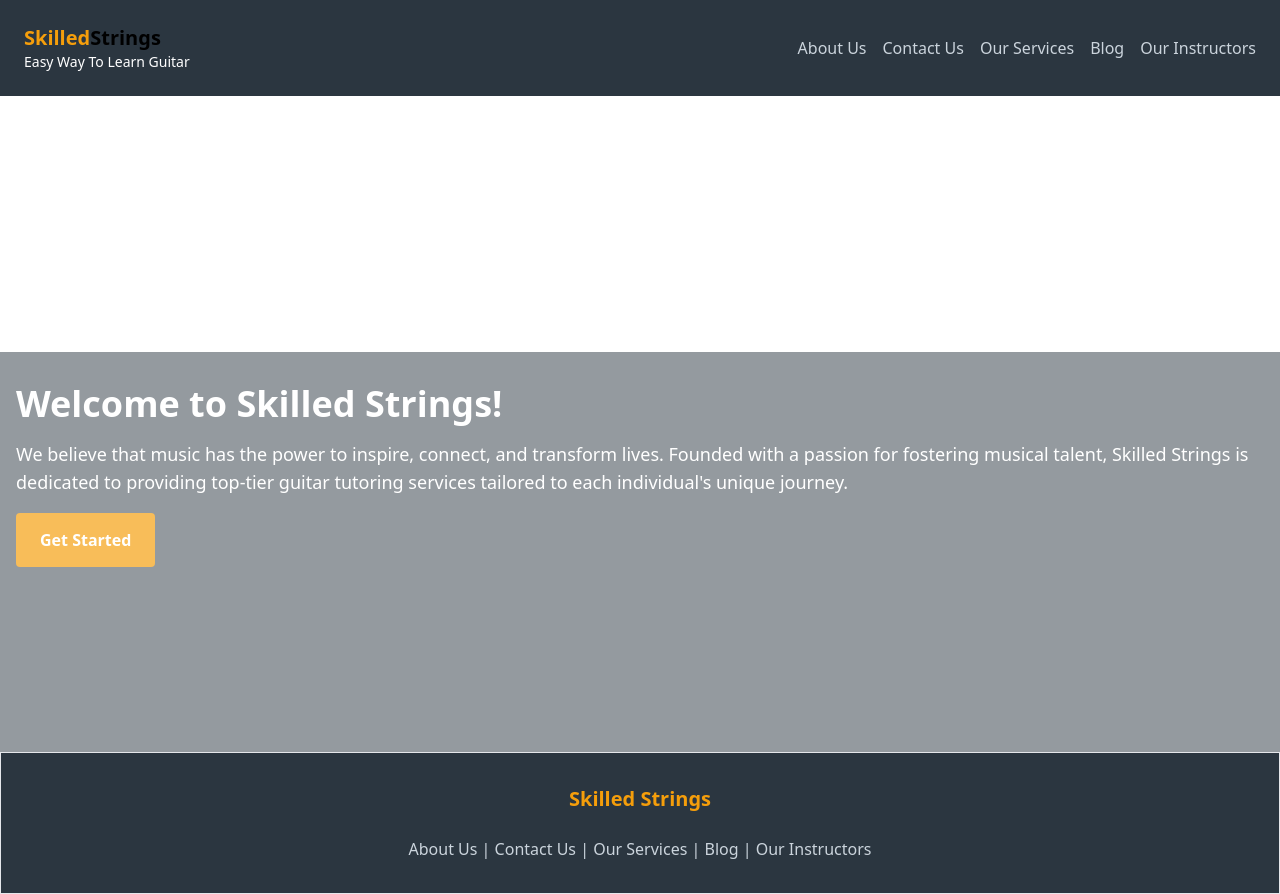
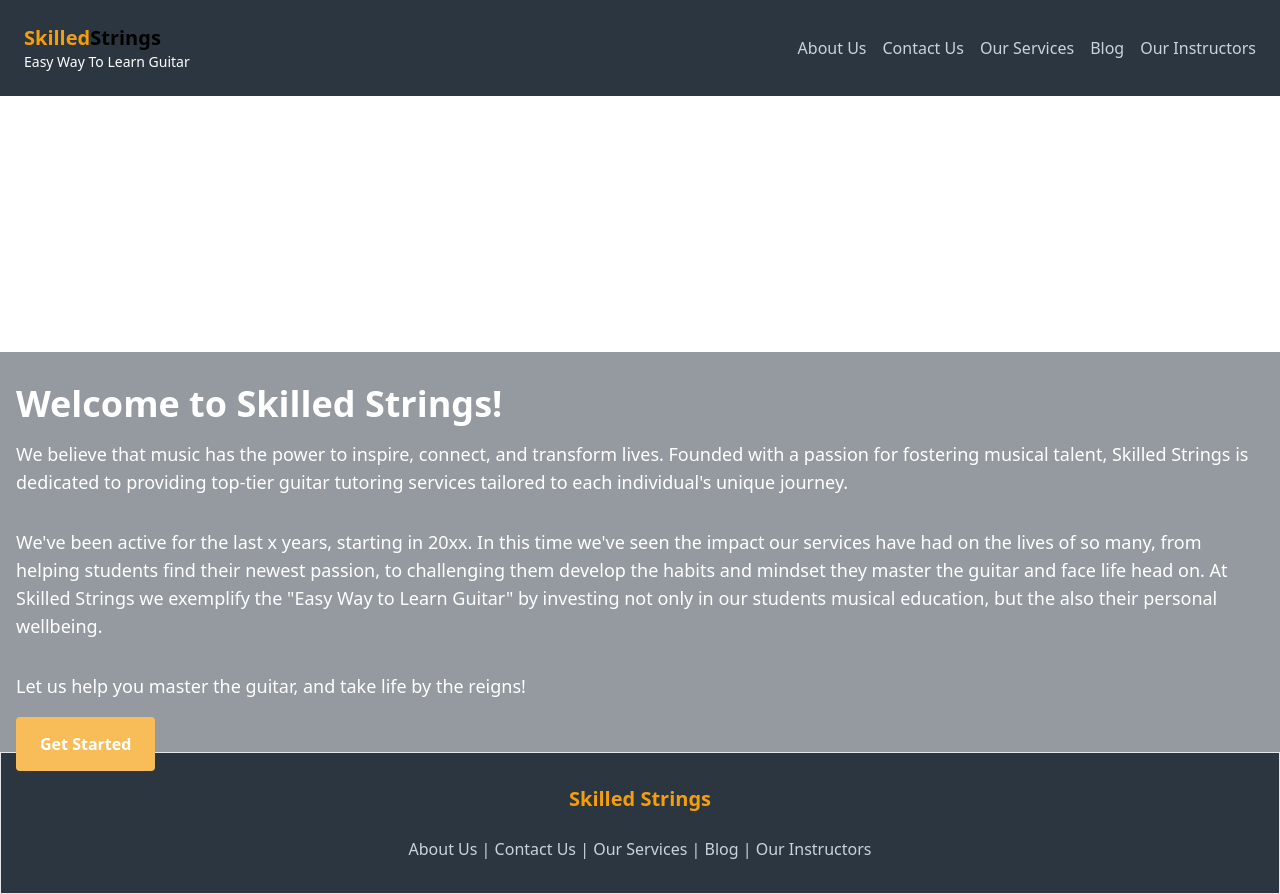
Before and after one commit to NayelBereket/web-development-final, a Nuxt app: page / in a window 1280 px wide. Built offline with nearby package versions, Linux system fonts and the light colour scheme.

Commit message:
Almost there

```diff
--- a/pages/index.vue
+++ b/pages/index.vue
@@ -4,7 +4,10 @@
       <h1 class="text-4xl font-bold mb-4">Welcome to Skilled Strings!</h1>
       <p class="text-lg mb-8">We believe that music has the power to inspire, connect, and transform lives. Founded with a passion for fostering musical talent, Skilled Strings is dedicated to providing top-tier guitar tutoring services tailored to each individual's unique journey.</p>
       <!-- Replace the button with a nuxt-link -->
-      <nuxt-link to="/page3" class="bg-buttercup-300 hover:bg-buttercup-500 text-white font-bold font-lg py-4 px-6 rounded">
+      <p class="text-lg mb-8">We've been active for the last x years, starting in 20xx. In this time we've seen the impact our services have had on the lives of so many, from helping students find their newest passion, to challenging them develop the habits and mindset they master the guitar and face life head on. At Skilled Strings we exemplify the "Easy Way to Learn Guitar" by investing not only in our students musical education, but the also their personal wellbeing. </p>
+      <!-- Replace the button with a nuxt-link -->
+      <p class="text-lg mb-8"> Let us help you master the guitar, and take life by the reigns! </p>
+      <nuxt-link to="/page1" class="bg-buttercup-300 hover:bg-buttercup-500 text-white font-bold font-lg py-4 px-6 rounded">
         Get Started
       </nuxt-link>
     </HeroSection>
--- a/pages/page1.vue
+++ b/pages/page1.vue
@@ -11,7 +11,7 @@
       <h2 class="text-3xl font-bold mb-4">Our Mission</h2>
       <p class="text-lg mb-8">Our mission at Skilled Strings is not just to teach guitar but to inspire a lifelong love of music. We believe that learning an instrument should be an enjoyable and rewarding experience, and we strive to create a supportive and encouraging environment where students can flourish. Whether you dream of playing in a band, writing your own songs, or simply strumming your favorite tunes, Skilled Strings is here to help you achieve your musical goals.</p>
       <p class="text-lg font-semibold mb-8">Join us at Skilled Strings and embark on an exciting musical journey filled with discovery, growth, and endless possibilities. Let's make beautiful music together! </p>
-      <nuxt-link to="/page3" class="bg-gull-gray-500 hover:bg-buttercup-500 text-white font-bold font-lg py-4 px-6 rounded">
+      <nuxt-link to="/page3" class="bg-buttercup-300 hover:bg-buttercup-500 text-white font-bold font-lg py-4 px-6 rounded">
         See Our Services
       </nuxt-link>
     </div>
```
